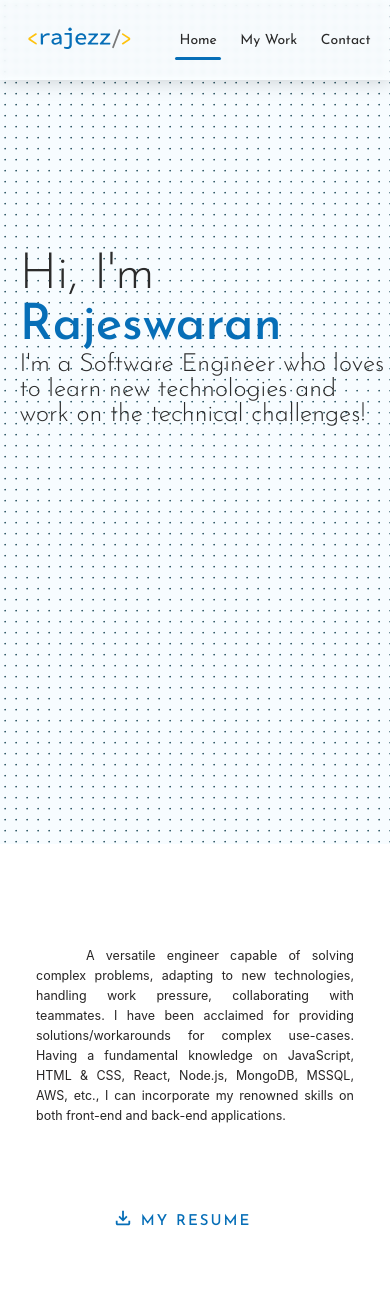
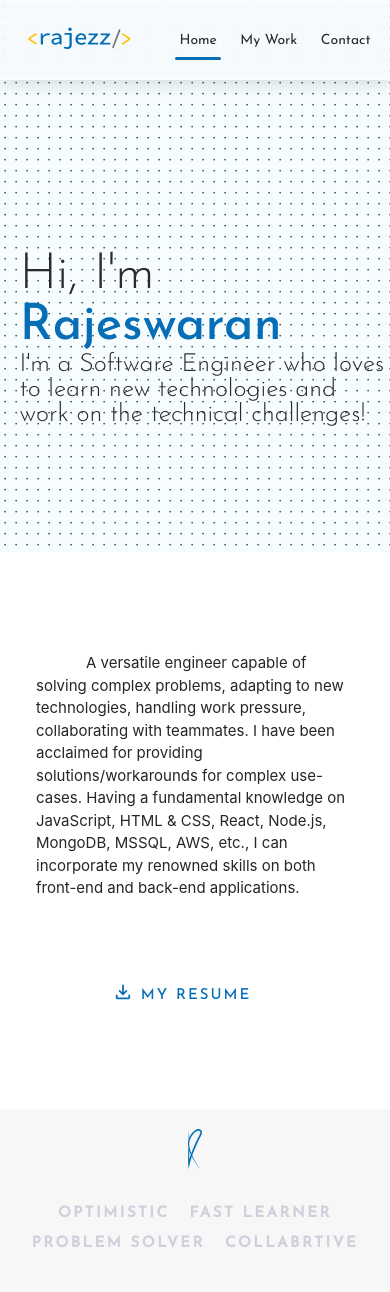
Before and after one commit to rajezz/my-portfolio, a React (Create React App) app: page / in a window 390 px wide. Shown: the top 1292 px of the page. Built offline with nearby package versions, Linux system fonts and the light colour scheme; a web font is replaced by a local one.

Commit message:
Fix Home page margin issue

```diff
--- a/package.json
+++ b/package.json
@@ -8,6 +8,7 @@
 		"@types/node": "^18.11.19",
 		"@types/react": "^18.0.27",
 		"@types/react-dom": "^18.0.10",
+		"@vercel/analytics": "^0.1.11",
 		"react": "^18.2.0",
 		"react-dom": "^18.2.0",
 		"react-router-dom": "^6.8.1",
--- a/src/App.tsx
+++ b/src/App.tsx
@@ -1,7 +1,9 @@
 import * as React from "react";
+// eslint-disable-next-line import/no-unresolved
+// import { Analytics } from "@vercel/analytics/react";
+import { BrowserRouter as Router, Route, Routes } from "react-router-dom";
 
 import { HomePage } from "./components/pages/Home";
-import { BrowserRouter as Router, Route, Routes } from "react-router-dom";
 
 import { ContactPage } from "./components/pages/Contact";
 import { WorkPage } from "./components/pages/Work";
--- a/src/components/WorkSection/styles.css
+++ b/src/components/WorkSection/styles.css
@@ -69,13 +69,12 @@ ul.timeline li.entry::before {
 .row.desc {
 	font-family: var(--font-family-for-description);
 	font-size: 1rem;
-	text-align: justify;
 }
 
 .desc .desc-textarea {
 	padding: 6px 12px;
 	text-indent: 16px;
-	line-height: 26px;
+	line-height: 1.5;
 }
 
 ul.bulletin-points {
@@ -84,7 +83,7 @@ ul.bulletin-points {
 
 ul.bulletin-points li.point {
 	padding: 6px 4px;
-	line-height: 26px;
+	line-height: 1.5;
 }
 
 @media screen and (max-width: 768px) {
--- a/src/components/pages/Home/styles.css
+++ b/src/components/pages/Home/styles.css
@@ -6,18 +6,29 @@
 
 @media screen and (max-height: 450px) {
 	.reveal-panel {
-		margin-top: 450px;
+		margin-top: 20px;
+	}
+}
+
+@media screen and (max-width: 600px) {
+	.reveal-panel {
+		margin-top: 550px;
 	}
 }
 
 .home-description {
 	font-size: 1.25rem;
 	text-indent: 50px;
-	line-height: 2rem;
-	text-align: justify;
+	line-height: 1.5;
 	font-family: var(--font-family-for-description);
 	color: var(--black-300);
 	margin-bottom: 75px;
+}
+
+@media screen and (max-width: 768px) {
+	.home-description {
+		font-size: 1.5rem;
+	}
 }
 
 .resume-panel {
```
Also changed, not shown: 1 other file (tests, documents, lock files or other folders).
